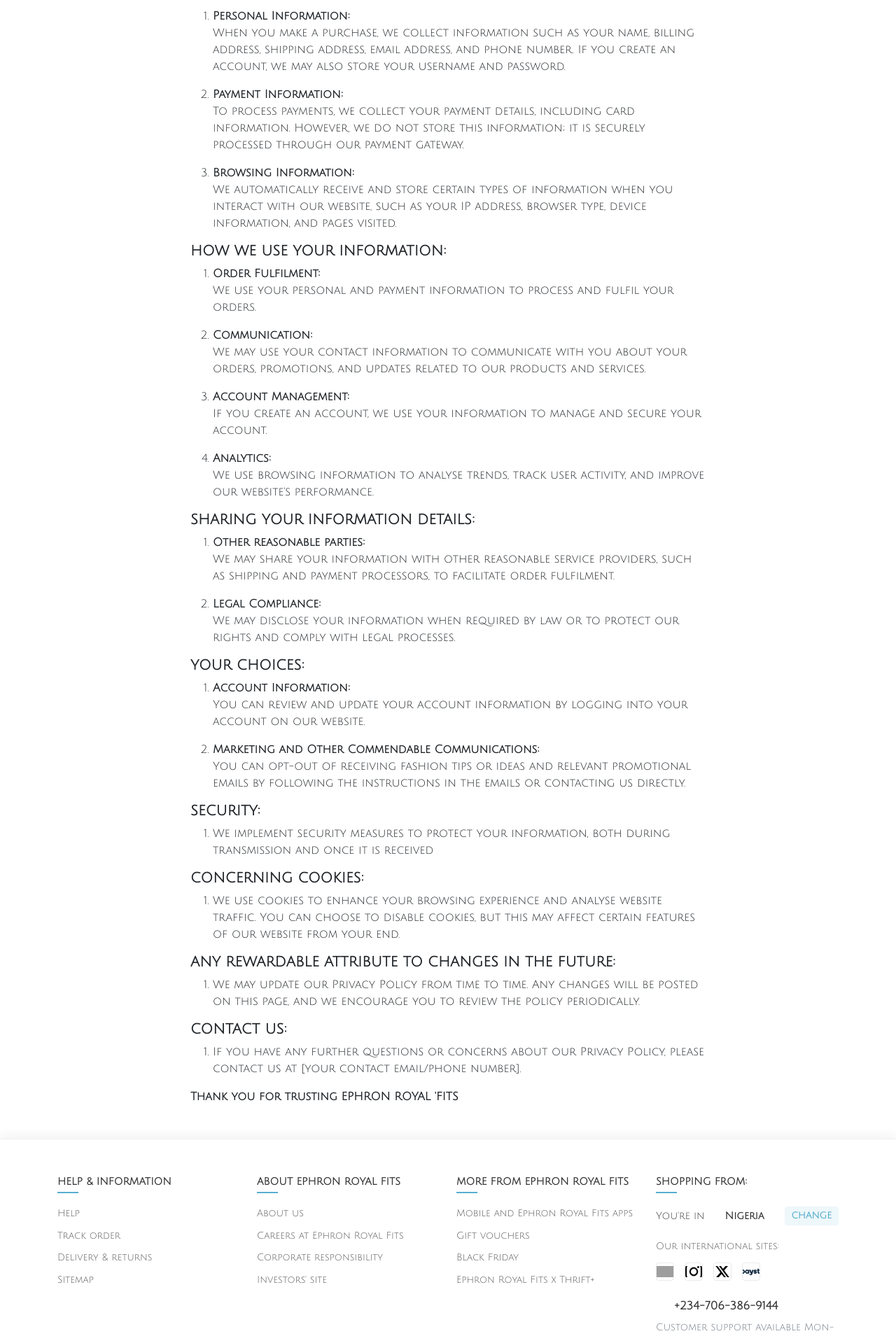
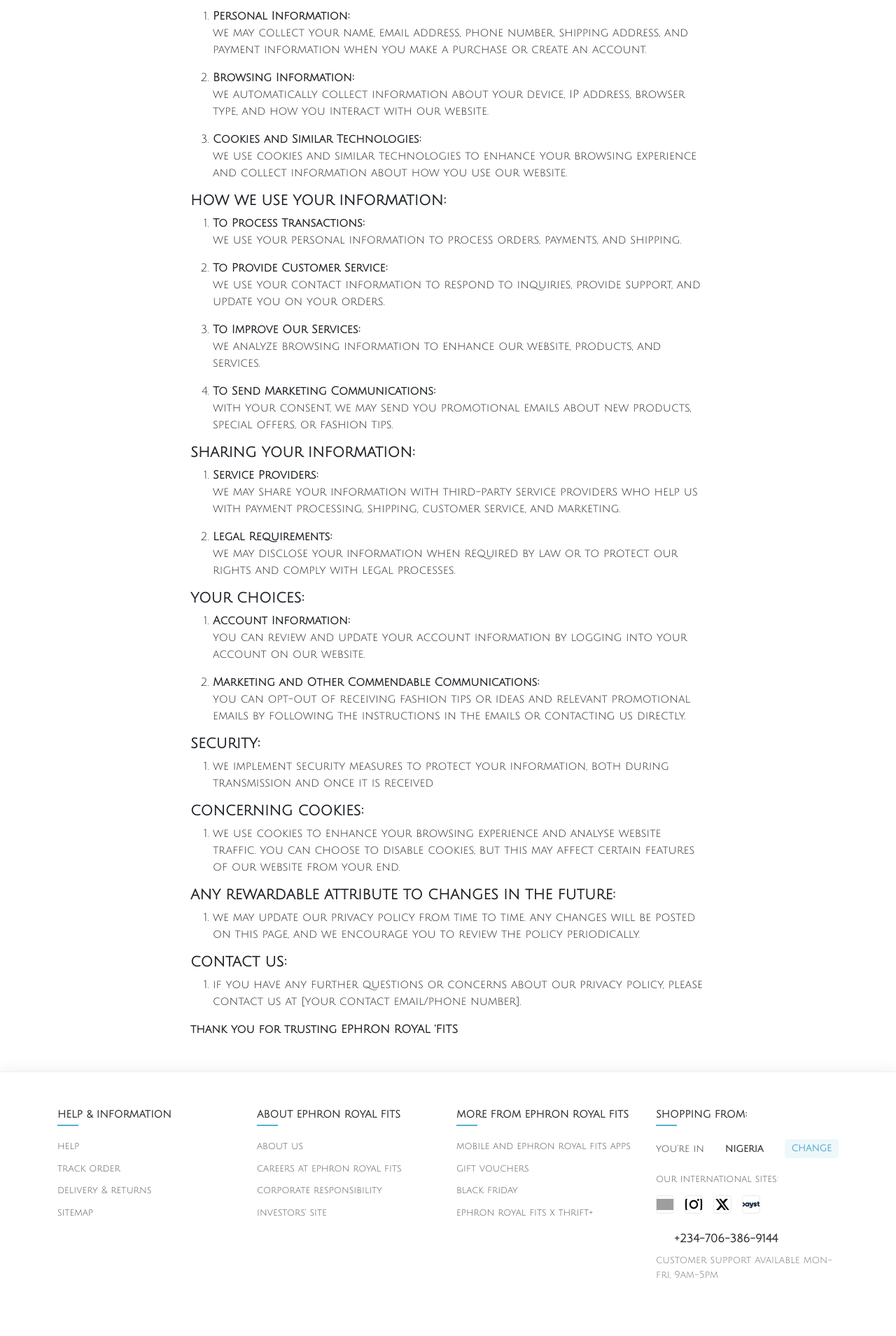
Before and after one commit to Ebby-Folarin/Ephron-royal-fits, a Next.js app: page /privacy in a window 1280 px wide. Shown: the part 242-2151 px from the top of the page at 70% size. Built offline with nearby package versions, Linux system fonts and the light colour scheme; no server answers; grey boxes are pictures that could not be loaded; some icons are missing.

Commit message:
things latest

```diff
--- a/src/components/navigation/footer/footer.js
+++ b/src/components/navigation/footer/footer.js
@@ -41,10 +41,10 @@
             <div className="col-md-3 mb-4">
               <h6 className={styles.footerHeading}>HELP & INFORMATION</h6>
               <ul className={styles.footerLinks}>
-                <li><Link href="/help" className={styles.footerLink}>Help</Link></li>
-                <li><Link href="/track-order" className={styles.footerLink}>Track order</Link></li>
-                <li><Link href="/delivery-returns" className={styles.footerLink}>Delivery & returns</Link></li>
-                <li><Link href="/sitemap" className={styles.footerLink}>Sitemap</Link></li>
+                <li><Link href="/help" className={styles.footerLink}>help</Link></li>
+                <li><Link href="/track-order" className={styles.footerLink}>track order</Link></li>
+                <li><Link href="/delivery-returns" className={styles.footerLink}>delivery & returns</Link></li>
+                <li><Link href="/sitemap" className={styles.footerLink}>sitemap</Link></li>
               </ul>
             </div>
 
@@ -52,10 +52,10 @@
             <div className="col-md-3 mb-4">
               <h6 className={styles.footerHeading}>ABOUT EPHRON ROYAL FITS</h6>
               <ul className={styles.footerLinks}>
-                <li><Link href="/about" className={styles.footerLink}>About us</Link></li>
-                <li><Link href="/careers" className={styles.footerLink}>Careers at Ephron Royal Fits</Link></li>
-                <li><Link href="/corporate-responsibility" className={styles.footerLink}>Corporate responsibility</Link></li>
-                <li><Link href="/investors" className={styles.footerLink}>Investors' site</Link></li>
+                <li><Link href="/about" className={styles.footerLink}>about us</Link></li>
+                <li><Link href="/careers" className={styles.footerLink}>careers at ephron royal fits</Link></li>
+                <li><Link href="/corporate-responsibility" className={styles.footerLink}>corporate responsibility</Link></li>
+                <li><Link href="/investors" className={styles.footerLink}>investors' site</Link></li>
               </ul>
             </div>
 
@@ -63,20 +63,20 @@
             <div className="col-md-3 mb-4">
               <h6 className={styles.footerHeading}>MORE FROM EPHRON ROYAL FITS</h6>
               <ul className={styles.footerLinks}>
-                <li><Link href="/mobile-apps" className={styles.footerLink}>Mobile and Ephron Royal Fits apps</Link></li>
-                <li><Link href="/gift-vouchers" className={styles.footerLink}>Gift vouchers</Link></li>
-                <li><Link href="/black-friday" className={styles.footerLink}>Black Friday</Link></li>
-                <li><Link href="/thrift" className={styles.footerLink}>Ephron Royal Fits x Thrift+</Link></li>
+                <li><Link href="/mobile-apps" className={styles.footerLink}>mobile and ephron royal fits apps</Link></li>
+                <li><Link href="/gift-vouchers" className={styles.footerLink}>gift vouchers</Link></li>
+                <li><Link href="/black-friday" className={styles.footerLink}>black friday</Link></li>
+                <li><Link href="/thrift" className={styles.footerLink}>ephron royal fits x thrift+</Link></li>
               </ul>
             </div>
 
             {/* SHOPPING FROM */}
             <div className="col-md-3 mb-4">
               <h6 className={styles.footerHeading}>SHOPPING FROM:</h6>
-              <p className={styles.countrySelector}>You're in <span className={styles.currentCountry}>Nigeria</span> <Link href="/country-selector" className={styles.changeLink}>CHANGE</Link></p>
+              <p className={styles.countrySelector}>you're in <span className={styles.currentCountry}>nigeria</span> <Link href="/country-selector" className={styles.changeLink}>CHANGE</Link></p>
 
               <div className={styles.internationalSites}>
-                <p className={styles.smallText}>Our international sites:</p>
+                <p className={styles.smallText}>our international sites:</p>
                 <div className={styles.flagsContainer}>
                   <Link href="#" className={styles.flagLink}>
                     <Image src="/images/facebook.png" alt="Nigeria" width={24} height={16} style={{objectFit: 'cover'}} />
@@ -98,7 +98,7 @@
                   <Call size={18} color="#57aecf" variant="Bold" className="me-2" />
                   <span className="fw-bold">+234-706-386-9144</span>
                 </div>
-                <p className="small text-muted">Customer support available Mon-Fri, 9am-5pm</p>
+                <p className="small text-muted">customer support available mon-fri, 9am-5pm</p>
               </div>
             </div>
           </div>
@@ -134,8 +134,8 @@
         <div className="container py-4">
           <div className="row align-items-center">
             <div className="col-md-5">
-              <h4 className="fw-bold mb-3">Get In Touch</h4>
-              <p className="mb-4">Have questions or feedback? We'd love to hear from you!</p>
+              <h4 className="fw-bold mb-3">get in touch</h4>
+              <p className="mb-4">have questions or feedback? we'd love to hear from you!</p>
               <div className="d-flex align-items-center mb-3">
                 <DirectSend size={22} color="#57aecf" variant="Bold" className="me-3" />
                 <span>ephronroyalfits@gmail.com</span>
@@ -180,7 +180,7 @@
                   </div>
                   <div className="col-12">
                     <button type="submit" className={styles.submitButton} disabled={sending}>
-                      {sending ? <Loader /> : "Send Message"}
+                      {sending ? <Loader /> : "send message"}
                     </button>
                   </div>
                 </div>
@@ -195,14 +195,14 @@
         <div className="container py-3">
           <div className="row">
             <div className="col-md-6">
-              <p className={styles.copyright}>© 2023 Ephron Royal Fits. All Rights Reserved.</p>
+              <p className={styles.copyright}>© 2023 ephron royal fits. all rights reserved.</p>
             </div>
             <div className="col-md-6 text-md-end">
-              <Link href="/privacy" className={styles.footerBottomLink}>Privacy & Cookies</Link>
+              <Link href="/privacy" className={styles.footerBottomLink}>privacy & cookies</Link>
               <span className={styles.divider}>|</span>
-              <Link href="/terms" className={styles.footerBottomLink}>T&Cs</Link>
+              <Link href="/terms" className={styles.footerBottomLink}>t&cs</Link>
               <span className={styles.divider}>|</span>
-              <Link href="/accessibility" className={styles.footerBottomLink}>Accessibility</Link>
+              <Link href="/accessibility" className={styles.footerBottomLink}>accessibility</Link>
             </div>
           </div>
         </div>
--- a/src/pages/privacy.js
+++ b/src/pages/privacy.js
@@ -117,30 +117,26 @@
                 <li>
                   <b>Personal Information:</b>
                   <p>
-                    When you make a purchase, we collect information such as
-                    your name, billing address, shipping address, email address,
-                    and phone number. If you create an account, we may also
-                    store your username and password.
-                  </p>
-                </li>
-
-                <li>
-                  <b>Payment Information:</b>
-                  <p>
-                    To process payments, we collect your payment details,
-                    including card information. However, we do not store this
-                    information; it is securely processed through our payment
-                    gateway.
+                    we may collect your name, email address, phone number,
+                    shipping address, and payment information when you make a
+                    purchase or create an account.
                   </p>
                 </li>
 
                 <li>
                   <b>Browsing Information:</b>
                   <p>
-                    We automatically receive and store certain types of
-                    information when you interact with our website, such as your
-                    IP address, browser type, device information, and pages
-                    visited.
+                    we automatically collect information about your device, IP
+                    address, browser type, and how you interact with our website.
+                  </p>
+                </li>
+
+                <li>
+                  <b>Cookies and Similar Technologies:</b>
+                  <p>
+                    we use cookies and similar technologies to enhance your
+                    browsing experience and collect information about how you use
+                    our website.
                   </p>
                 </li>
               </ol>
@@ -148,56 +144,53 @@
               <h5 className="mb-2 fw-bold">HOW WE USE YOUR INFORMATION:</h5>
               <ol>
                 <li>
-                  <b>Order Fulfilment:</b>
+                  <b>To Process Transactions:</b>
                   <p>
-                    We use your personal and payment information to process and
-                    fulfil your orders.
+                    we use your personal information to process orders, payments,
+                    and shipping.
                   </p>
                 </li>
 
                 <li>
-                  <b>Communication:</b>
+                  <b>To Provide Customer Service:</b>
                   <p>
-                    We may use your contact information to communicate with you
-                    about your orders, promotions, and updates related to our
-                    products and services.
+                    we use your contact information to respond to inquiries,
+                    provide support, and update you on your orders.
                   </p>
                 </li>
 
                 <li>
-                  <b>Account Management:</b>
+                  <b>To Improve Our Services:</b>
                   <p>
-                    If you create an account, we use your information to manage
-                    and secure your account.
+                    we analyze browsing information to enhance our website,
+                    products, and services.
                   </p>
                 </li>
 
                 <li>
-                  <b>Analytics:</b>
+                  <b>To Send Marketing Communications:</b>
                   <p>
-                    We use browsing information to analyse trends, track user
-                    activity, and improve our website&apos;s performance.
+                    with your consent, we may send you promotional emails about
+                    new products, special offers, or fashion tips.
                   </p>
                 </li>
               </ol>
 
-              <h5 className="mb-2 fw-bold">
-                SHARING YOUR INFORMATION DETAILS:
-              </h5>
+              <h5 className="mb-2 fw-bold">SHARING YOUR INFORMATION:</h5>
               <ol>
                 <li>
-                  <b>Other reasonable parties:</b>
+                  <b>Service Providers:</b>
                   <p>
-                    We may share your information with other reasonable service
-                    providers, such as shipping and payment processors, to
-                    facilitate order fulfilment.
+                    we may share your information with third-party service
+                    providers who help us with payment processing, shipping,
+                    customer service, and marketing.
                   </p>
                 </li>
 
                 <li>
-                  <b>Legal Compliance:</b>
+                  <b>Legal Requirements:</b>
                   <p>
-                    We may disclose your information when required by law or to
+                    we may disclose your information when required by law or to
                     protect our rights and comply with legal processes.
                   </p>
                 </li>
@@ -208,7 +201,7 @@
                 <li>
                   <b>Account Information:</b>
                   <p>
-                    You can review and update your account information by
+                    you can review and update your account information by
                     logging into your account on our website.
                   </p>
                 </li>
@@ -216,7 +209,7 @@
                 <li>
                   <b>Marketing and Other Commendable Communications:</b>
                   <p>
-                    You can opt-out of receiving fashion tips or ideas and
+                    you can opt-out of receiving fashion tips or ideas and
                     relevant promotional emails by following the instructions in
                     the emails or contacting us directly.
                   </p>
@@ -226,7 +219,7 @@
               <h5 className="mb-2 fw-bold">SECURITY:</h5>
               <ol>
                 <li>
-                  We implement security measures to protect your information,
+                  we implement security measures to protect your information,
                   both during transmission and once it is received
                 </li>
               </ol>
@@ -234,8 +227,8 @@
               <h5 className="mb-2 fw-bold">CONCERNING COOKIES:</h5>
               <ol>
                 <li>
-                  We use cookies to enhance your browsing experience and analyse
-                  website traffic. You can choose to disable cookies, but this
+                  we use cookies to enhance your browsing experience and analyse
+                  website traffic. you can choose to disable cookies, but this
                   may affect certain features of our website from your end.
                 </li>
               </ol>
@@ -245,7 +238,7 @@
               </h5>
               <ol>
                 <li>
-                  We may update our Privacy Policy from time to time. Any
+                  we may update our privacy policy from time to time. any
                   changes will be posted on this page, and we encourage you to
                   review the policy periodically.
                 </li>
@@ -254,13 +247,13 @@
               <h5 className="mb-2 fw-bold">CONTACT US:</h5>
               <ol>
                 <li>
-                  If you have any further questions or concerns about our
-                  Privacy Policy, please contact us at [your contact email/phone
+                  if you have any further questions or concerns about our
+                  privacy policy, please contact us at [your contact email/phone
                   number].
                 </li>
               </ol>
 
-              <b>Thank you for trusting EPHRON ROYAL &apos;FITS</b>
+              <b>thank you for trusting EPHRON ROYAL &apos;FITS</b>
             </div>
           </div>
         </div>
```
Also changed, not shown: src/components/navigation/navbar/collapsed_navbar.js (+9 -5 lines), src/components/utils/categories.js (+13 -13 lines), 2 other files (tests, documents, lock files or other folders).
